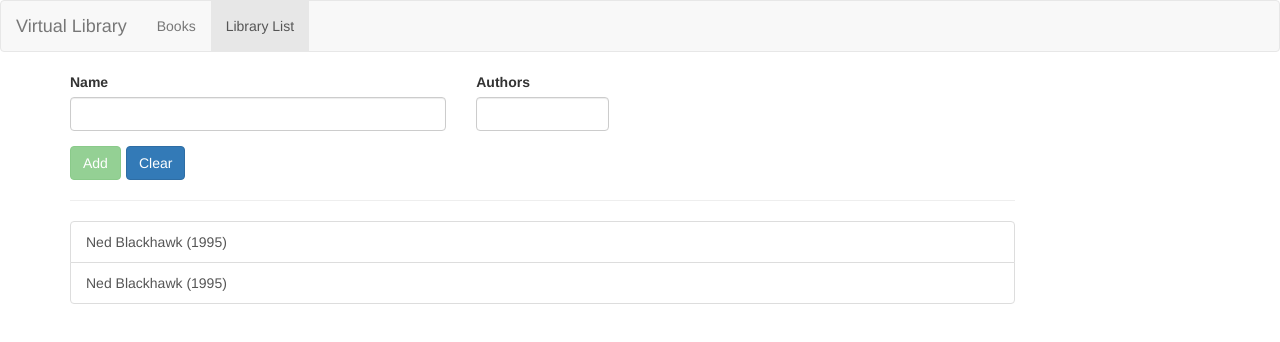
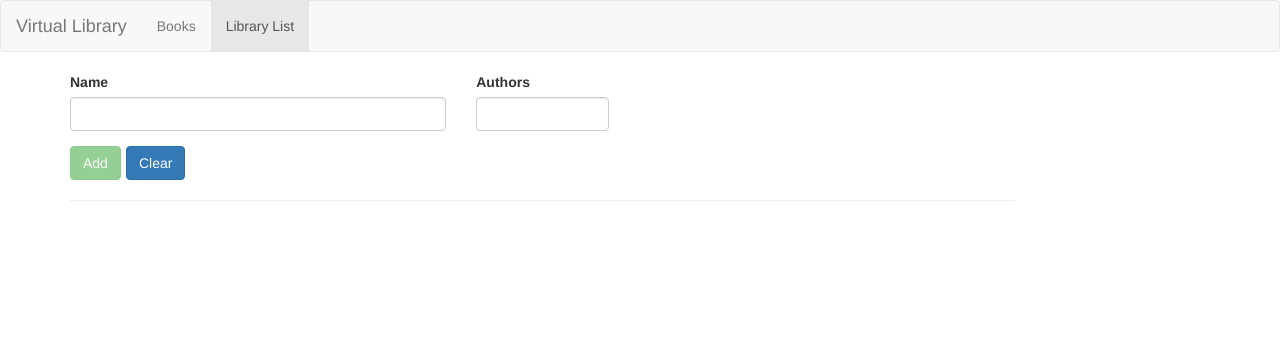
Before and after one commit to Reut212/Library-Management, an Angular app: page /library-list in a window 1280 px wide. Shown: the top 342 px of the page. Built offline with nearby package versions, Linux system fonts and the light colour scheme.

Commit message:
initialized bookDetails list

```diff
--- a/src/app/library-list/library-list.service.ts
+++ b/src/app/library-list/library-list.service.ts
@@ -6,10 +6,7 @@ export class LibraryListService {
   bookAdded = new Subject<BookDetailes[]>();
   startedEditing = new Subject<number>();
 
-  private bookDetails: BookDetailes[] = [
-    new BookDetailes('Ned Blackhawk', '1995'),
-    new BookDetailes('Ned Blackhawk', '1995')
-  ];
+  private bookDetails: BookDetailes[] = [];
 
   getBookDetailes(): BookDetailes[] {
     return this.bookDetails.slice();
```
